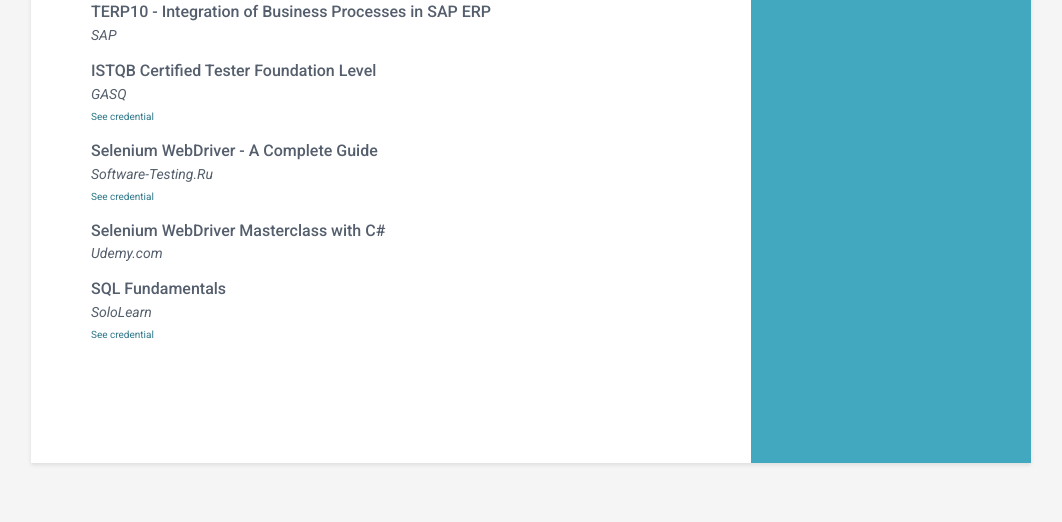
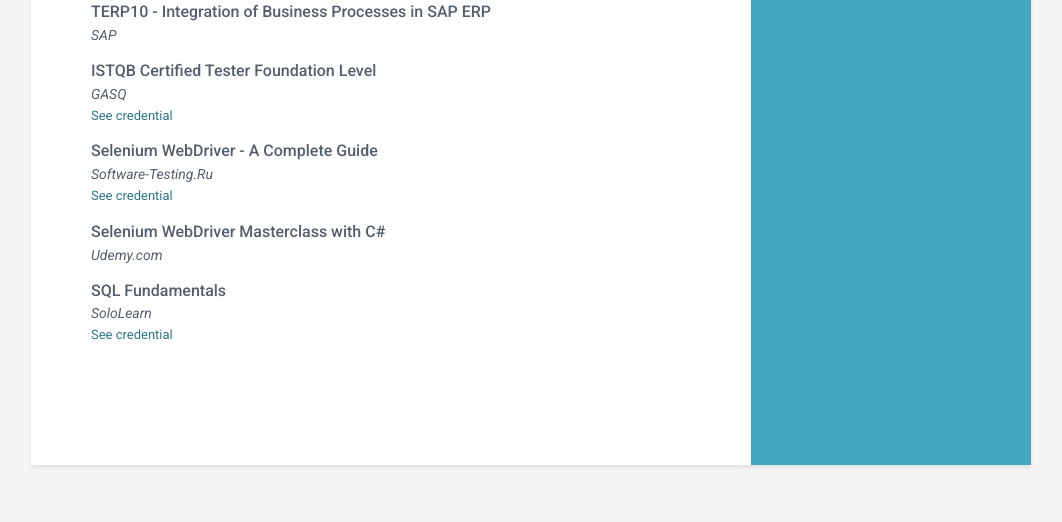
Before and after one commit to alexhurs/alexhurs.github.io, a Jekyll site: the page built from index.html, in a window 1280 px wide. Shown: the part 873-1395 px from the top of the page, without its empty margins (109-1171 px from the left). Built offline with Jekyll 4.4.1, drawn with Linux system fonts in a browser that asks for light colours.

Commit message:
Update styles.css

```diff
--- a/assets/css/styles.css
+++ b/assets/css/styles.css
@@ -246,7 +246,7 @@
   margin-bottom: 1px;
 }
 .main-wrapper .publication-link {
-  font-size: 10px;
+  font-size: 13px;
   font-style: bold;
 }
 .main-wrapper .publications-section .intro {
```
